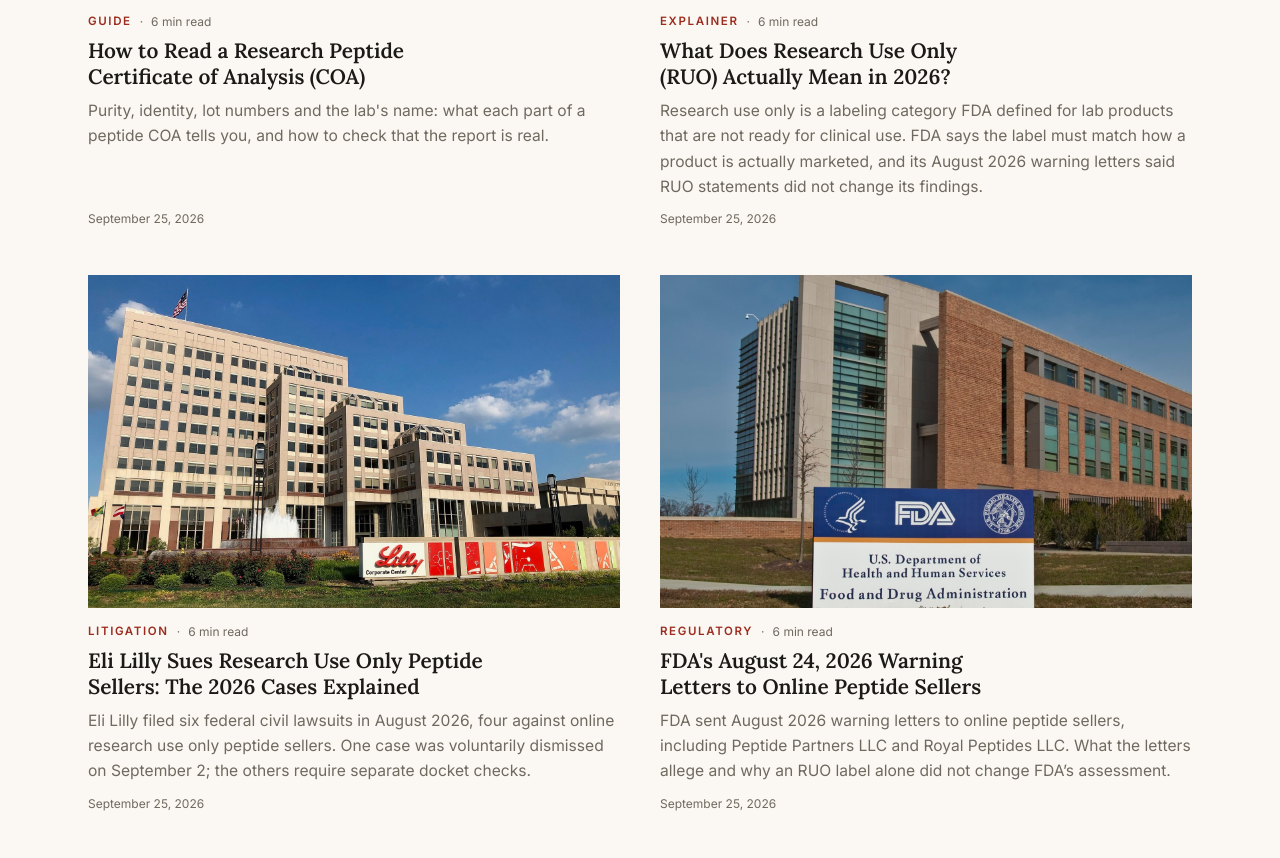
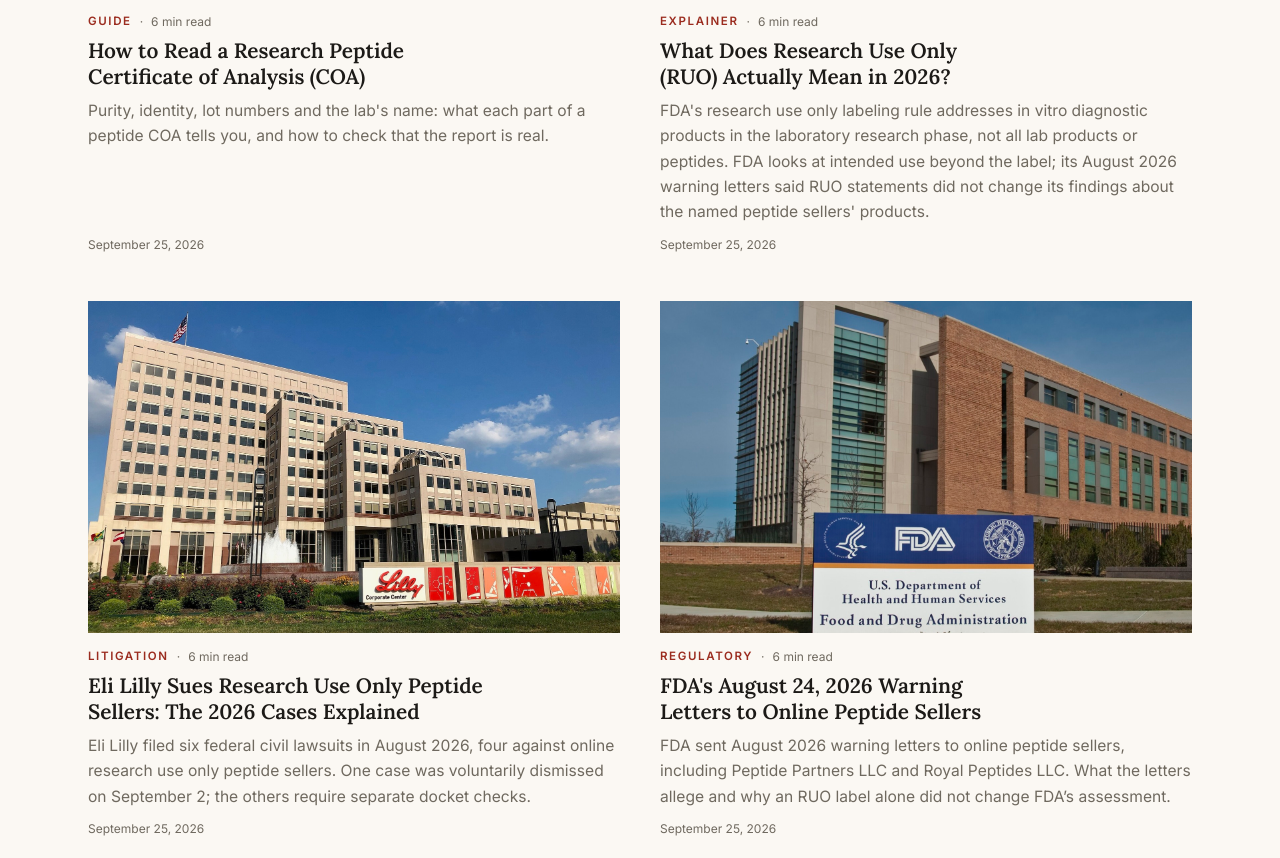
Before and after one commit to edorfanini00/peptidedigest, a Next.js app: page / in a window 1280 px wide. Shown: the part 2865-3723 px from the top of the page. Built offline with nearby package versions, Linux system fonts and the light colour scheme.

Commit message:
Narrow RUO homepage excerpt to diagnostic research context

```diff
--- a/app/page.tsx
+++ b/app/page.tsx
@@ -106,7 +106,7 @@
     readTime: "6 min read",
     title: "What Does Research Use Only (RUO) Actually Mean in 2026?",
     excerpt:
-      "Research use only is a labeling category FDA defined for lab products that are not ready for clinical use. FDA says the label must match how a product is actually marketed, and its August 2026 warning letters said RUO statements did not change its findings.",
+      "FDA's research use only labeling rule addresses in vitro diagnostic products in the laboratory research phase, not all lab products or peptides. FDA looks at intended use beyond the label; its August 2026 warning letters said RUO statements did not change its findings about the named peptide sellers' products.",
     image: "magnifier",
   },
   {
```
